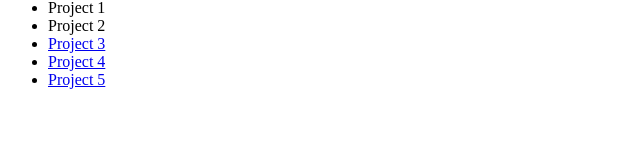
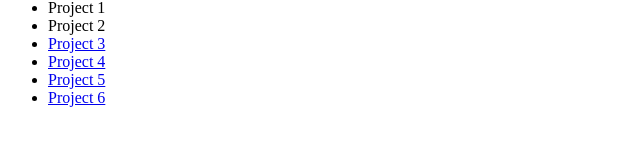
Before and after one commit to egromero8/gra321-f19, a plain HTML site: page index.html in a window 1280 px wide. Shown: the part 114-260 px from the top of the page, 0-640 px from the left. Drawn offline with Linux system fonts and the light colour scheme.

Commit message:
publish project 6

```diff
--- a/index.html
+++ b/index.html
@@ -13,6 +13,7 @@
         </li>
         <li><a href="project4/index.html"title="Project 4">Project 4</a></li>
         <li><a href="project5/index.html"title="Project 5">Project 5</a></li>
+        <li><a href="charlies%2520website/index.html"title="Project 6"> Project 6</a>
     </ul>
 </body>
 </html>
```
